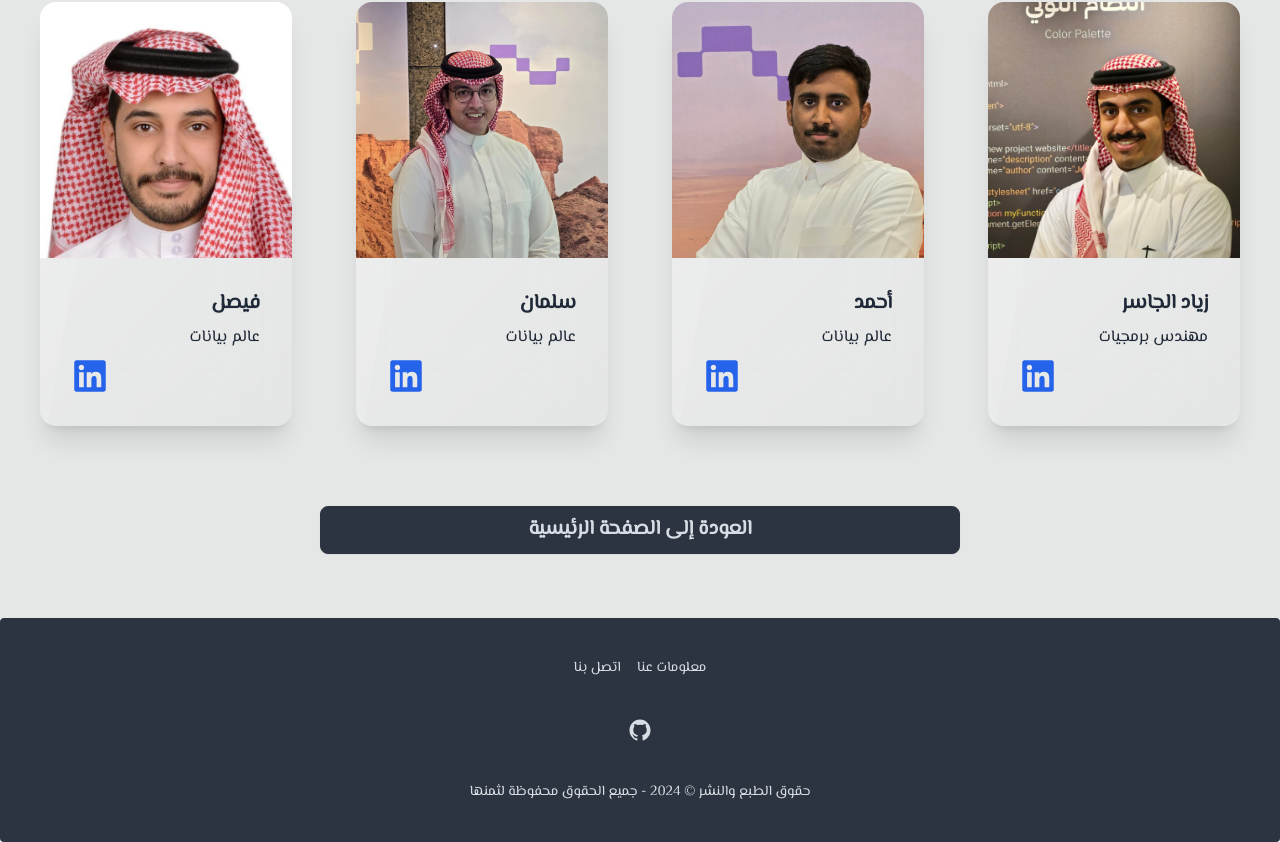
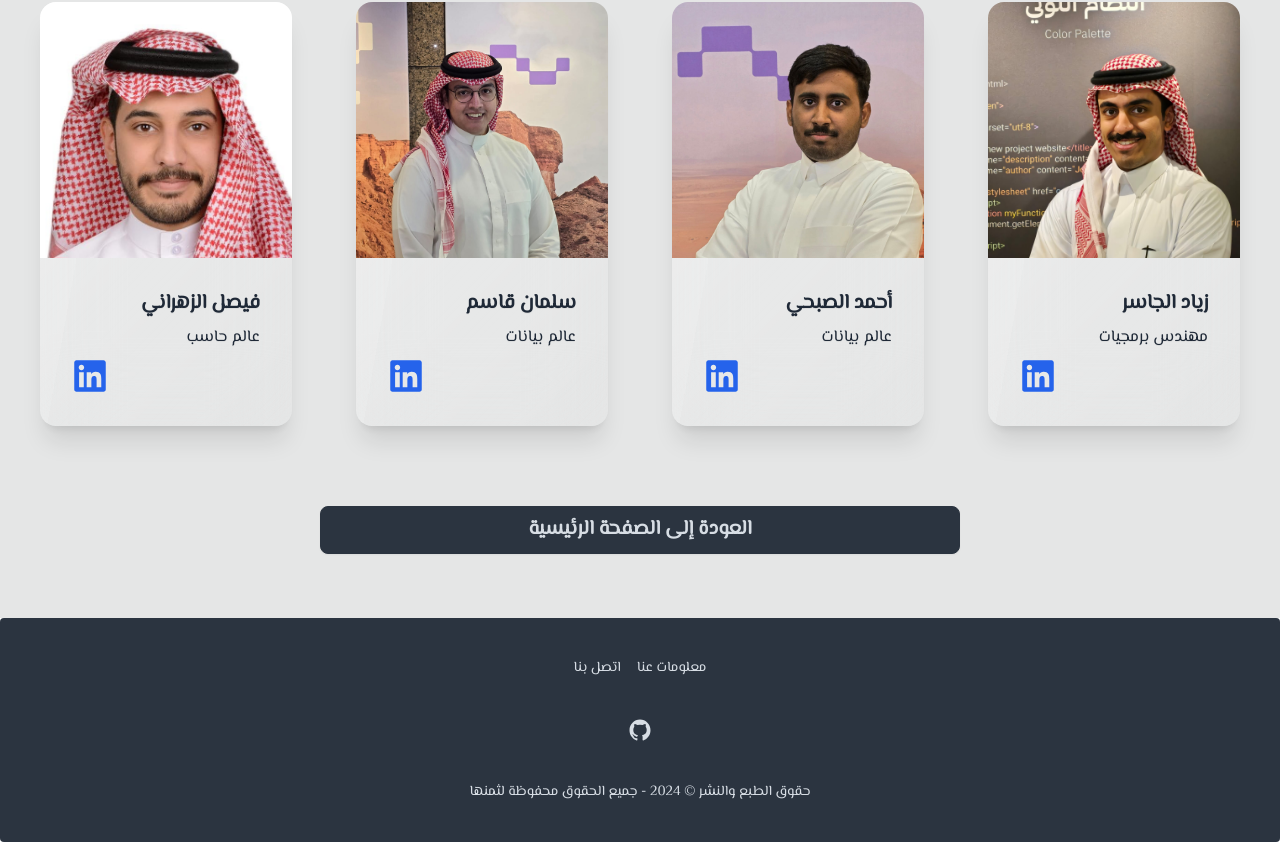
Before and after one commit to Ziyad-Aljaser/thammenha, a React (Create React App) app in the folder client/: page /about in a window 1280 px wide. Shown: the part 3494-4336 px from the top of the page. Built offline with nearby package versions, Linux system fonts and the light colour scheme; no server answers; a web font is replaced by a local one.

Commit message:
Update the structure

```diff
--- a/client/src/config/locales/ar/translation.json
+++ b/client/src/config/locales/ar/translation.json
@@ -34,11 +34,10 @@
     "select_year": "اختر السنة",
     "mileage": "المسافة المقطوعة",
     "enter_mileage": "أدخل المسافة المقطوعة",
-    "clean_title": "سجل ملكية نظيف",
     "select_option": "اختر الخيار",
     "yes": "نعم",
     "no": "لا",
-    "estimate": "تقدير",
+    "estimate": "ثمنها",
     "brand": "ماركة",
     "enter_brand": "أدخل الماركة",
     "fuel_type": "نوع الوقود",
@@ -48,10 +47,6 @@
     "electric": "كهرباء",
     "engine_size": "حجم المحرك",
     "enter_engine_size": "أدخل حجم المحرك",
-    "power_to_weight_ratio": "نسبة القوة إلى الوزن",
-    "enter_power_to_weight_ratio": "أدخل نسبة القوة إلى الوزن",
-    "accident_impact": "تأثير الحادث",
-    "enter_accident_impact": "أدخل تأثير الحادث",
     "model": "الموديل",
     "model_year": "سنة الموديل",
     "milage": "عدد الكيلومترات",
@@ -62,10 +57,6 @@
     "ext_col": "اللون الخارجي",
     "int_col": "اللون الداخلي",
     "accident": "الحوادث",
-    "vehicle_age": "عمر المركبة",
-    "mileage_per_year": "المسافة المقطوعة سنوياً",
-    "horsepower": "قوة الحصان",
-    "is_luxury_brand": "ماركة فاخرة",
     "car_seat_numbers": "عدد مقاعد السيارة",
     "enter_car_seat_numbers": "أدخل عدد المقاعد",
     "car_origins": "بلد البيع",
@@ -113,11 +104,12 @@
     "team_title": "أعضاء فريقنا",
     "team_members": {
       "ziyad_name": "زياد الجاسر",
-      "ahmed_name": "أحمد",
-      "salman_name": "سلمان",
-      "faisal_name": "فيصل",
+      "ahmed_name": "أحمد الصبحي",
+      "salman_name": "سلمان قاسم",
+      "faisal_name": "فيصل الزهراني",
       "software_engineer": "مهندس برمجيات",
-      "data_scientist": "عالم بيانات"
+      "data_scientist": "عالم بيانات",
+      "computer_scientist": "عالم حاسب"
     },
     "sponsor_title": "شريكنا الاستراتيجي",
     "sponsor_name": "أكاديمية طويق",
--- a/client/src/pages/AboutUs.jsx
+++ b/client/src/pages/AboutUs.jsx
@@ -53,7 +53,7 @@ const teamMembers = [
   {
     image: FaisalImg,
     nameKey: "about_us.team_members.faisal_name",
-    majorKey: "about_us.team_members.data_scientist",
+    majorKey: "about_us.team_members.computer_scientist",
     linkedin: "https://www.linkedin.com/in/faisalmcs/",
     website: "https://tuwaiq.edu.sa/", // Tuwaiq's website
   },
```
